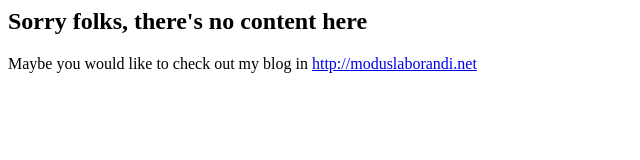
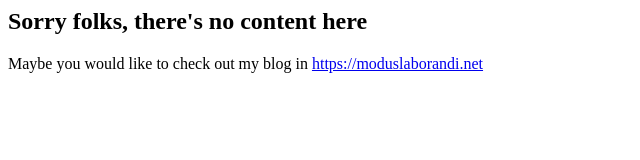
Before and after one commit to yamila-moreno/yamila-moreno.github.io, a plain HTML site: page index.html in a window 1280 px wide. Shown: the full height of the page, 0-640 px from the left. Drawn offline with Linux system fonts and the light colour scheme.

Commit message:
Update index.html

```diff
--- a/index.html
+++ b/index.html
@@ -1,3 +1,3 @@
 <h2>Sorry folks, there's no content here</h2>
 
-<p>Maybe you would like to check out my blog in <a href="http://moduslaborandi.net">http://moduslaborandi.net</a></p>
+<p>Maybe you would like to check out my blog in <a href="https://moduslaborandi.net">https://moduslaborandi.net</a></p>
```
